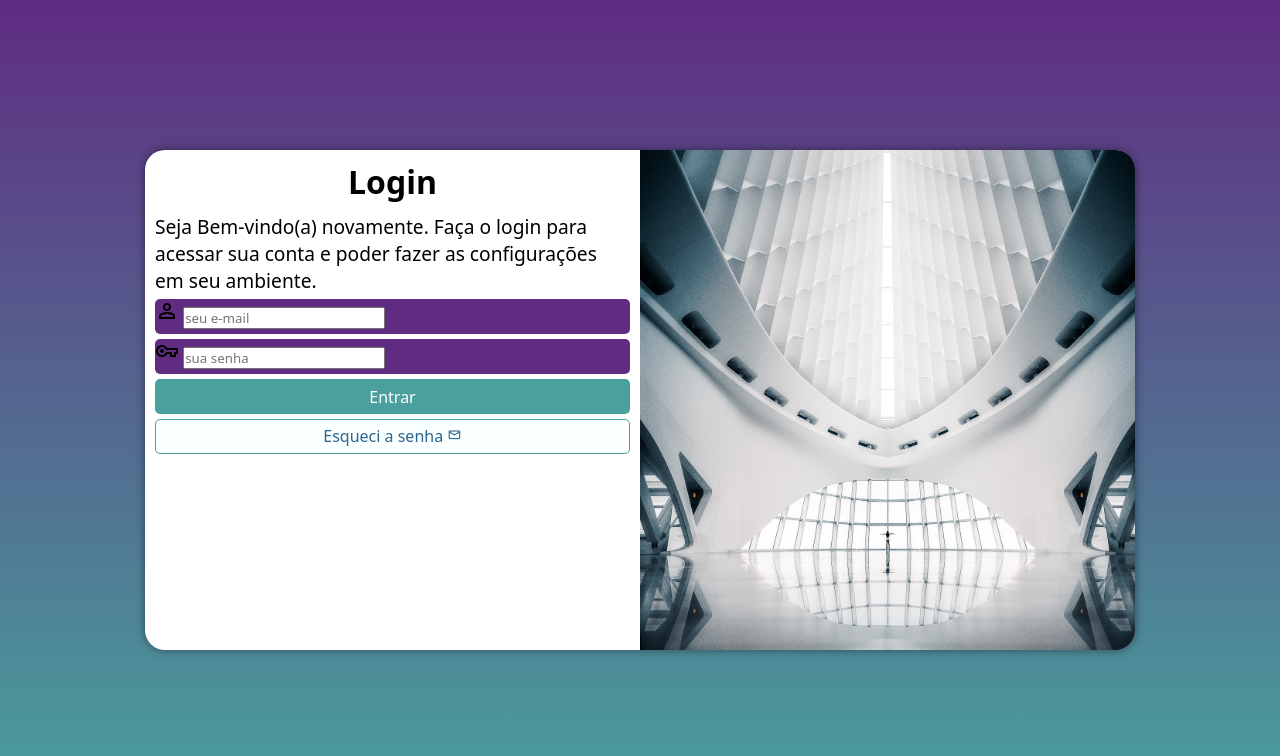
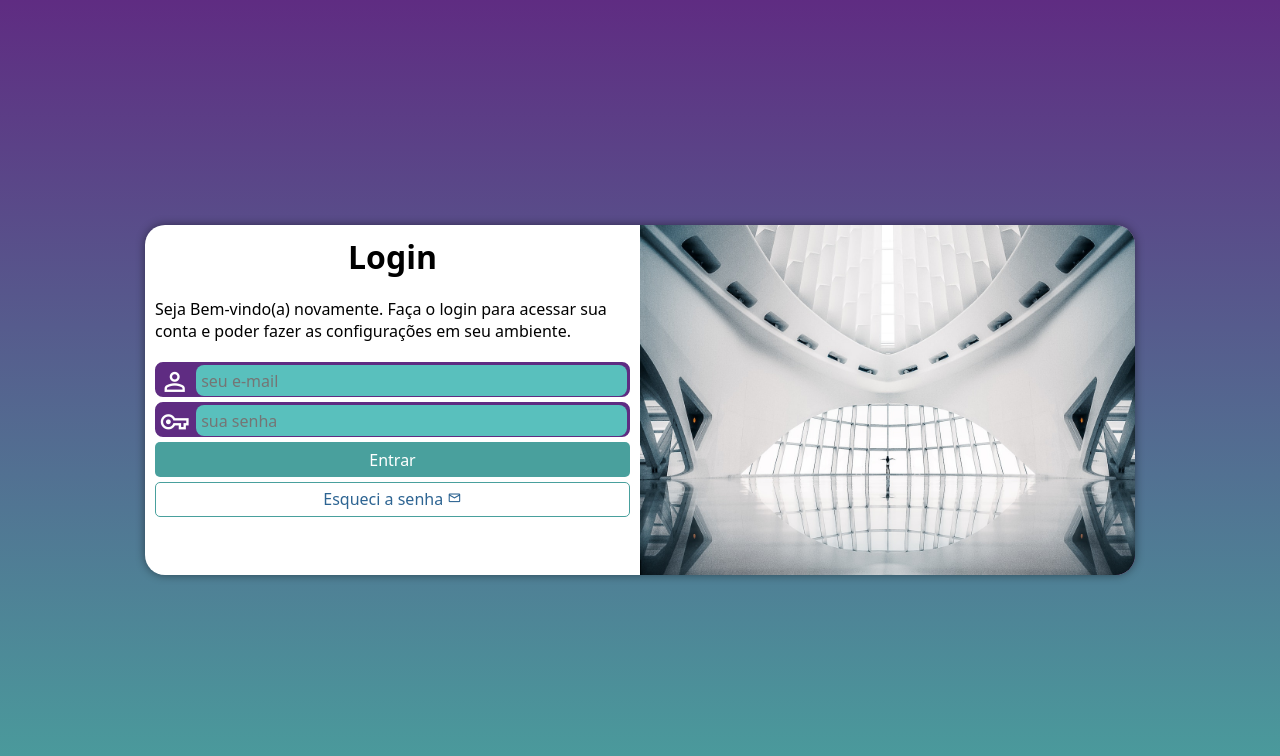
Before and after one commit to Andrepultz/projeto-login, a plain HTML site: page index.html in a window 1280 px wide. Drawn offline with nearby package versions, Linux system fonts and the light colour scheme.

Commit message:
Finalizando o projeto

```diff
--- a/estilos/media-query.css
+++ b/estilos/media-query.css
@@ -2,12 +2,13 @@
 
 
 
-@media screen and (min-width: 768px) and (max-width: 992px) {
+@media screen and (min-width: 768px) and (max-width: 992px) {/*Configurações para tablet*/
     body{
         background-image: linear-gradient(to top, #49a09d, #5f2c82);
     }
     section#login{
         width: 80vw;
+        height: 280px;
     }
 
     section#login > div#imagem{
@@ -21,12 +22,13 @@
         width: 70%;
     }
 }
-@media screen and (min-width: 992px){
+@media screen and (min-width: 992px){ /*Configurações para desktop*/
     body{
         background-image: linear-gradient(to top, #49a09d, #5f2c82);
     }
     section#login{
         width: 990px;
+        height: 350px;
     }
 
     section#login > div#imagem{
@@ -43,6 +45,7 @@
         font-size: 2em;
     }
     div#formulario > p{
-        font-size: 1.2em;
+        font-size: 1em;
+        margin: 20px 0px;
     }
 }
--- a/estilos/style.css
+++ b/estilos/style.css
@@ -29,7 +29,6 @@ section#login{
     position: absolute;
     top: 50%;
     left: 50%;
-    transform: translate(-50%, -50%);
     background-color: white;
     overflow: hidden;
 
@@ -38,6 +37,7 @@ section#login{
     border-radius: 20px;
     box-shadow: 0px 0px 10px rgba(0, 0, 0, 0.450);
 
+    transform: translate(-50%, -50%);
     transition: width .3s, height .3s;
     transition-timing-function: ease;
 }
@@ -65,14 +65,39 @@ div#formulario > p{
 
 form > div.campo{
     background-color: #5f2c82;
+    border: 2px solid #5f2c82;
     display: block;
     width: 100%;
     height: 35px;
-    border-radius: 5px;
+    border-radius: 8px;
     margin: 5px 0px;
 }
 div.campo > label{
     display: none;
+}
+
+div.campo > span{
+    color: white;
+    /*background-color: black;*/
+    font-size: 1.9em;
+    width: 35px;
+    padding: 2.5px;
+}
+
+div.campo > input{
+    background-color: #59c0bd;
+    font-size: 1em;
+    width: calc(100% - 40px);
+    height: 100%;
+    border: 0px;
+    border-radius: 8px;
+    padding: 5px;
+    transform: translateY(-10px);
+}
+
+div.campo > input:focus-within{
+    background-color: white;
+    border: none;
 }
 
 form > input[type=submit]{
@@ -99,7 +124,7 @@ form > a.botao{
     height: 35px;
     padding-top: 5px;
     margin-top: 5px;
-    background-color: #faffff;
+    background-color: #ffffff;
     text-decoration: none;
     color: #2d6492;
     border: 1px solid #49a09d;
```
